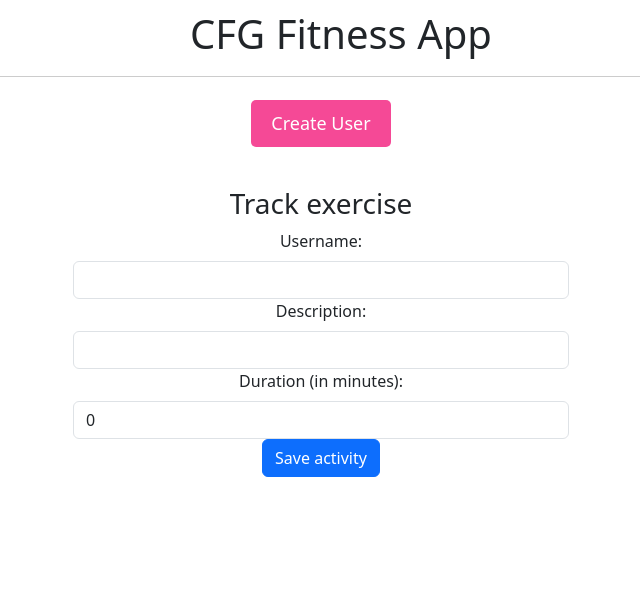
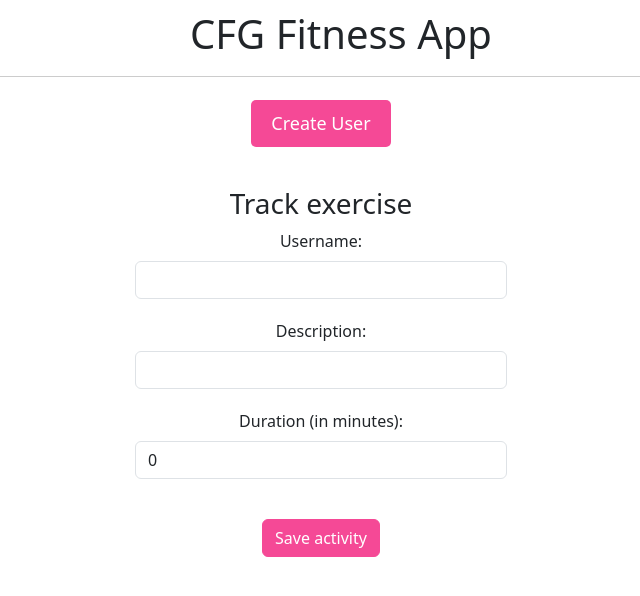
Before and after one commit to nadinedelia/marathon_prep_tracker, a React (Create React App) app: page / in a window 1280 px wide. Shown: the top 596 px of the page, without its empty margins (319-959 px from the left). Built offline with nearby package versions, Linux system fonts and the light colour scheme.

Commit message:
enough for today

```diff
--- a/src/App.css
+++ b/src/App.css
@@ -1,7 +1,7 @@
 .App {
   text-align: center;
-  margin-top: 60px; /* Adjusted to give space for the fixed header */
-  padding: 20px; /* Added padding for more spacing between elements */
+  margin-top: 60px;
+  padding: 20px;
 }
 
 .appTitle {
@@ -10,32 +10,57 @@
   width: 100%;
   background: white;
   padding: 10px;
-  z-index: 1000; /* To keep it above other elements */
-  border-bottom: 1px solid #ccc; /* Optional: for better separation */
+  z-index: 1000;
+  border-bottom: 1px solid #ccc;
 }
 
 .navigationArrowsContainer {
-  margin-top: 20px; /* Added margin for more spacing */
+  margin-top: 20px;
 }
 
 .navigationButton {
-  padding: 10px 20px; /* Adjusted padding */
+  padding: 10px 20px;
   font-size: 18px;
   cursor: pointer;
   border: none;
   background-color: #F54996;
-  color: white; /* Changed text color to white */
+  color: white;
   border-radius: 5px;
-  transition: background-color 0.3s; /* Added transition */
+  transition: background-color 0.3s;
 }
 
 .navigationButton:hover {
-  background-color: #f56caa; /* Darker green on hover */
+  background-color: #f56caa;
 }
 
 .componentContainer {
-  margin-top: 40px; /* Added margin for more spacing between button and forms */
-  width: 40%; /* Make the form container 40% of the page width */
-  margin-left: auto; /* Center the form container */
-  margin-right: auto; /* Center the form container */
+  margin-top: 40px;
+  width: 30%;
+  margin-left: auto;
+  margin-right: auto;
 }
+
+.form-element {
+  margin-bottom: 20px;
+}
+
+
+.btn-primary {
+  background-color: #F54996 !important;
+  border-color: #F54996 !important;
+}
+
+.btn-primary:hover {
+  background-color: #f03087 !important;
+  border-color: #F54996 !important;
+}
+
+.btn-success {
+  background-color: #F54996 !important;
+  border-color: #F54996 !important;
+}
+
+.btn-success:hover {
+  background-color: #f03087 !important;
+  border-color: #F54996 !important;
+}
--- a/src/components/trackExercise.js
+++ b/src/components/trackExercise.js
@@ -12,10 +12,9 @@ const TrackExercise = () => {
   const onSubmit = (e) => {
     e.preventDefault();
 
-    // Here you would typically send the exercise data to your API
+    // tbc API
     console.log('Exercise submitted:', state);
 
-    // Clear the form fields
     setState({
       username: '',
       description: '',
@@ -27,8 +26,8 @@ const TrackExercise = () => {
   return (
     <div>
       <h3>Track exercise</h3>
-      <Form onSubmit={onSubmit}>
-        <Form.Group controlId="username">
+      <Form onSubmit={onSubmit} style={{ maxWidth: '400px', margin: 'auto' }}>
+        <Form.Group controlId="username" style={{ marginBottom: '20px' }}>
           <Form.Label>Username:</Form.Label>
           <Form.Control
             type="text"
@@ -37,7 +36,7 @@ const TrackExercise = () => {
             onChange={(e) => setState({ ...state, username: e.target.value })}
           />
         </Form.Group>
-        <Form.Group controlId="description">
+        <Form.Group controlId="description" style={{ marginBottom: '20px' }}>
           <Form.Label>Description:</Form.Label>
           <Form.Control
             type="text"
@@ -46,7 +45,7 @@ const TrackExercise = () => {
             onChange={(e) => setState({ ...state, description: e.target.value })}
           />
         </Form.Group>
-        <Form.Group controlId="duration">
+        <Form.Group controlId="duration" style={{ marginBottom: '40px' }}>
           <Form.Label>Duration (in minutes):</Form.Label>
           <Form.Control
             type="number"
@@ -55,7 +54,7 @@ const TrackExercise = () => {
             onChange={(e) => setState({ ...state, duration: e.target.value })}
           />
         </Form.Group>
-        <Button variant="primary" type="submit">
+        <Button variant="success" type="submit">
           Save activity
         </Button>
       </Form>
```
